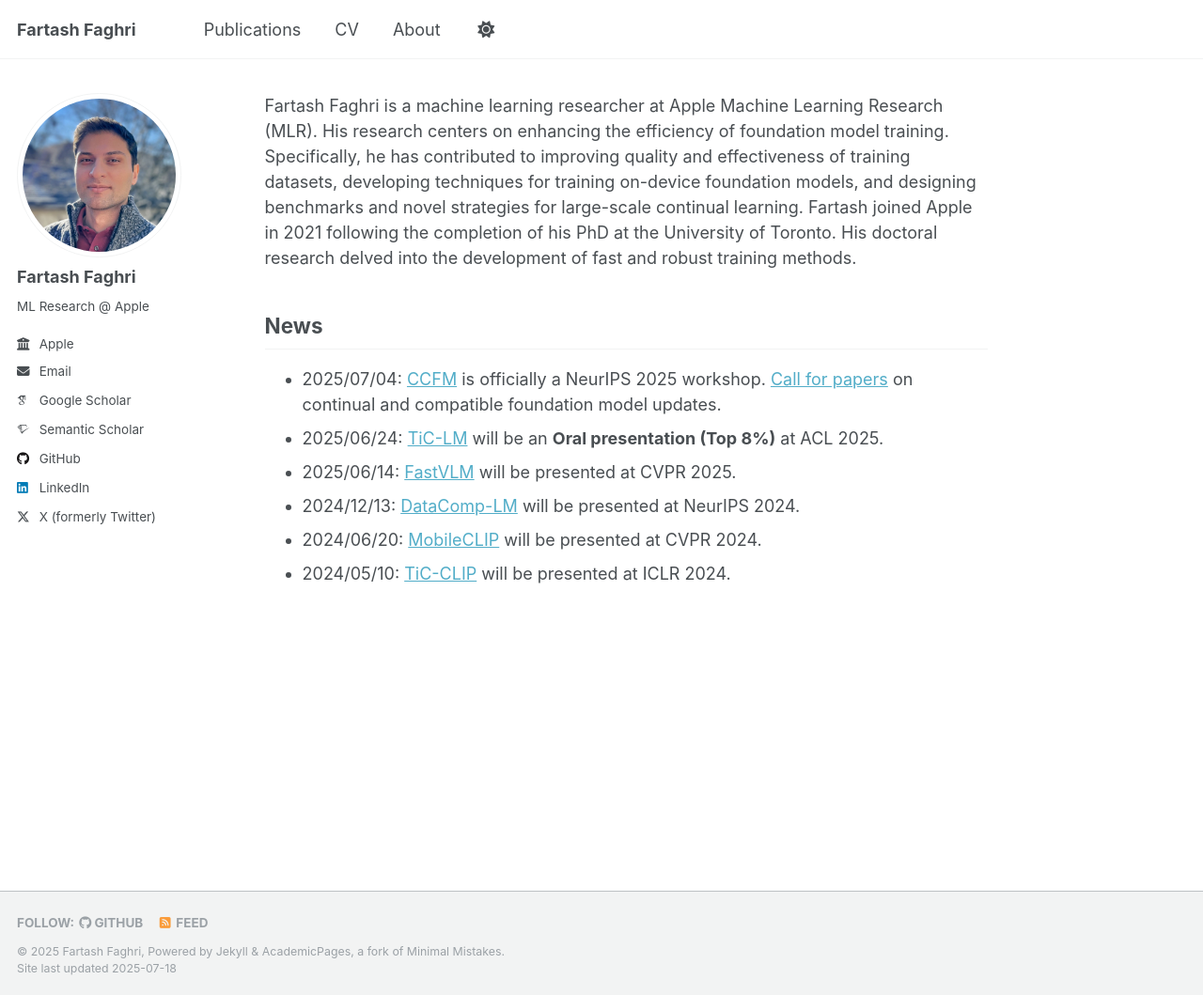
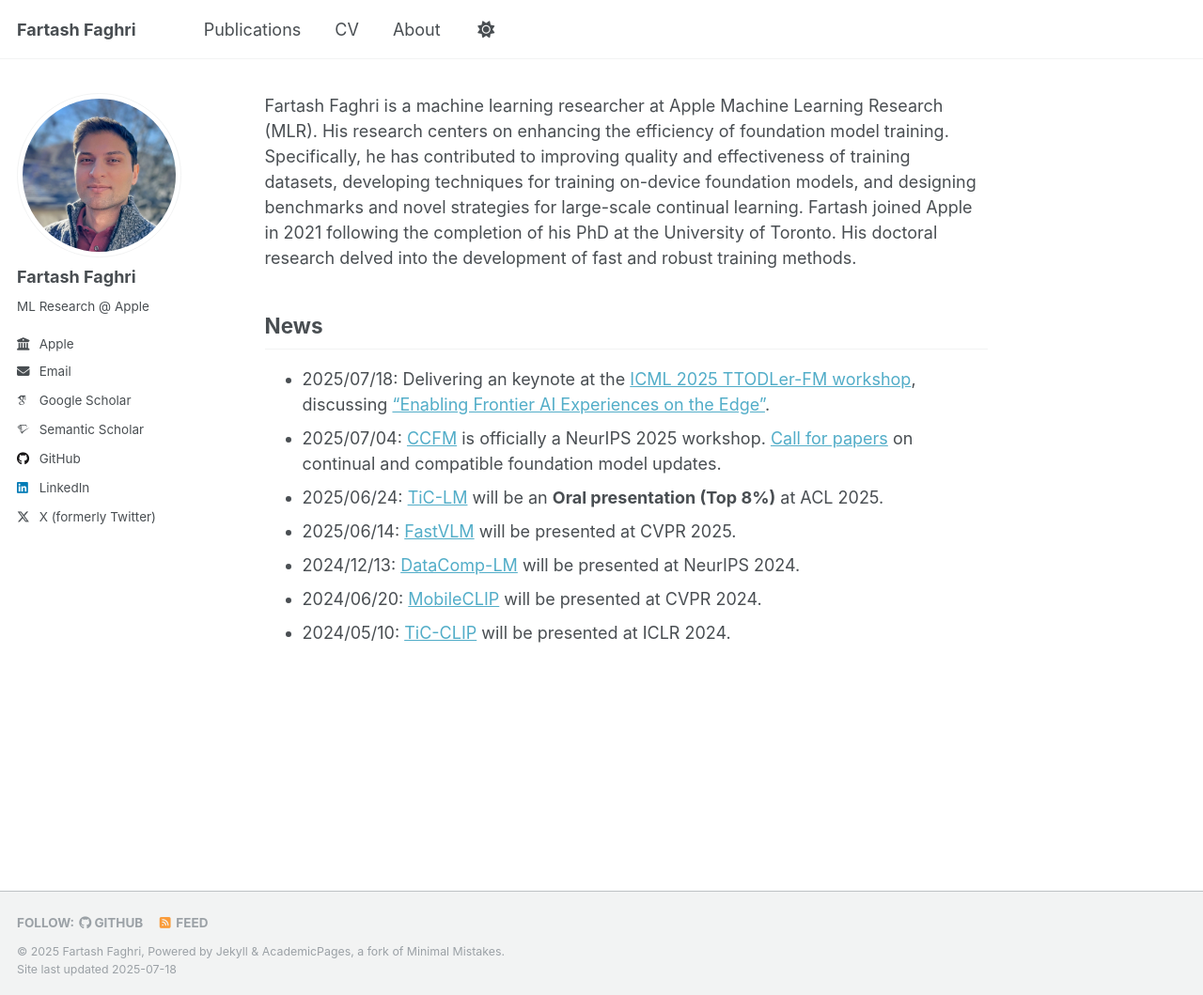
Before and after one commit to fartashf/fartashf.github.io, a Jekyll site: the page built from _pages/home.md, in a window 1280 px wide and 1059 px high. Shown: the whole window at 94% size. Built offline with Jekyll 4.4.1, drawn with Linux system fonts in a browser that asks for light colours; some web fonts are replaced; a script that is not in the unit is left out.

Commit message:
icml talk news

```diff
--- a/_pages/home.md
+++ b/_pages/home.md
@@ -18,6 +18,7 @@ delved into the development of fast and robust training methods.
 
 News
 ----
+* 2025/07/18: Delivering an keynote at the [ICML 2025 TTODLer-FM workshop](https://ttodlerfm.gitlab.io), discussing ["Enabling Frontier AI Experiences on the Edge"](https://ttodlerfm.gitlab.io/talks/enabling_frontier_ai_experiences_on_the_edge/).
 * 2025/07/04: [CCFM](https://sites.google.com/view/ccfm-neurips2025) is officially a NeurIPS 2025 workshop. [Call for papers](https://sites.google.com/view/ccfm2025/call-for-papers) on continual and compatible foundation model updates.
 * 2025/06/24: [TiC-LM](https://machinelearning.apple.com/research/tic-lm-web-scale) will be an **Oral presentation (Top 8%)** at ACL 2025.
 * 2025/06/14: [FastVLM](https://machinelearning.apple.com/research/fastvlm-efficient-vision-encoding) will be presented at CVPR 2025.
```
